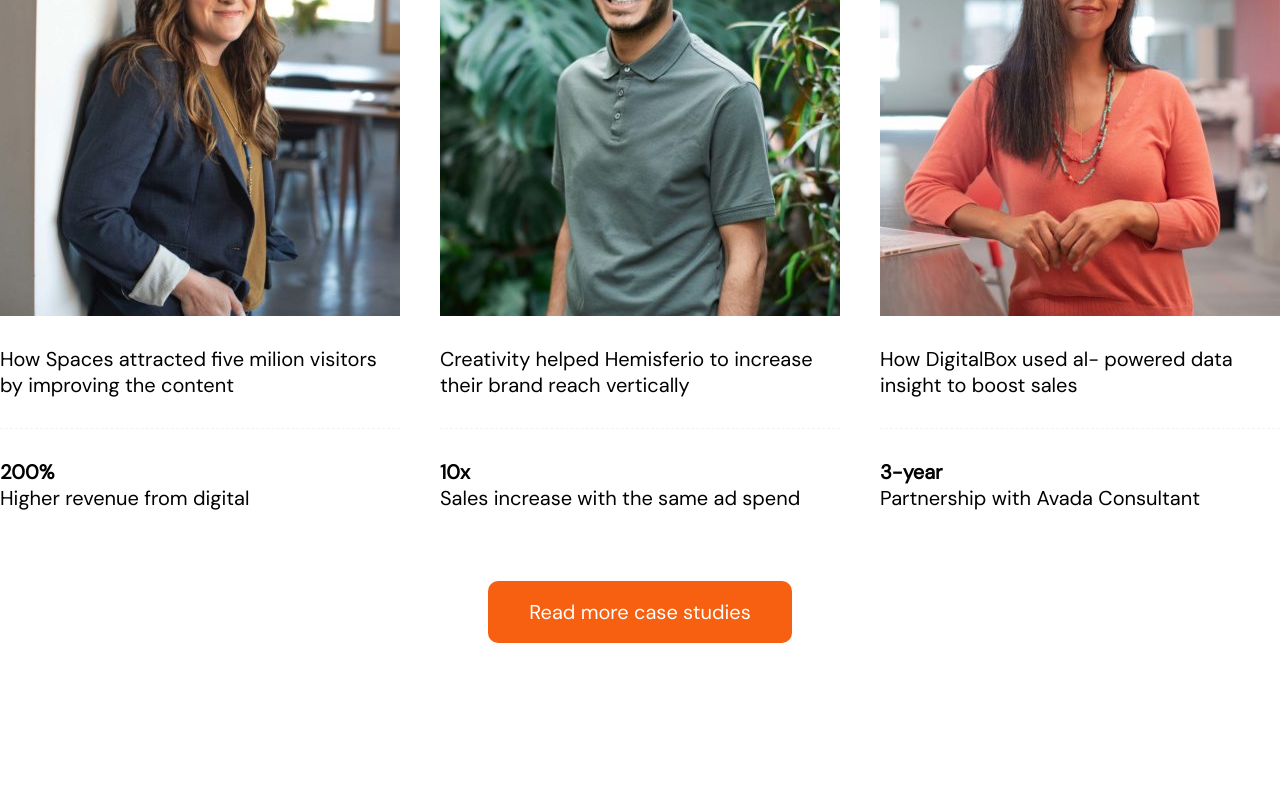
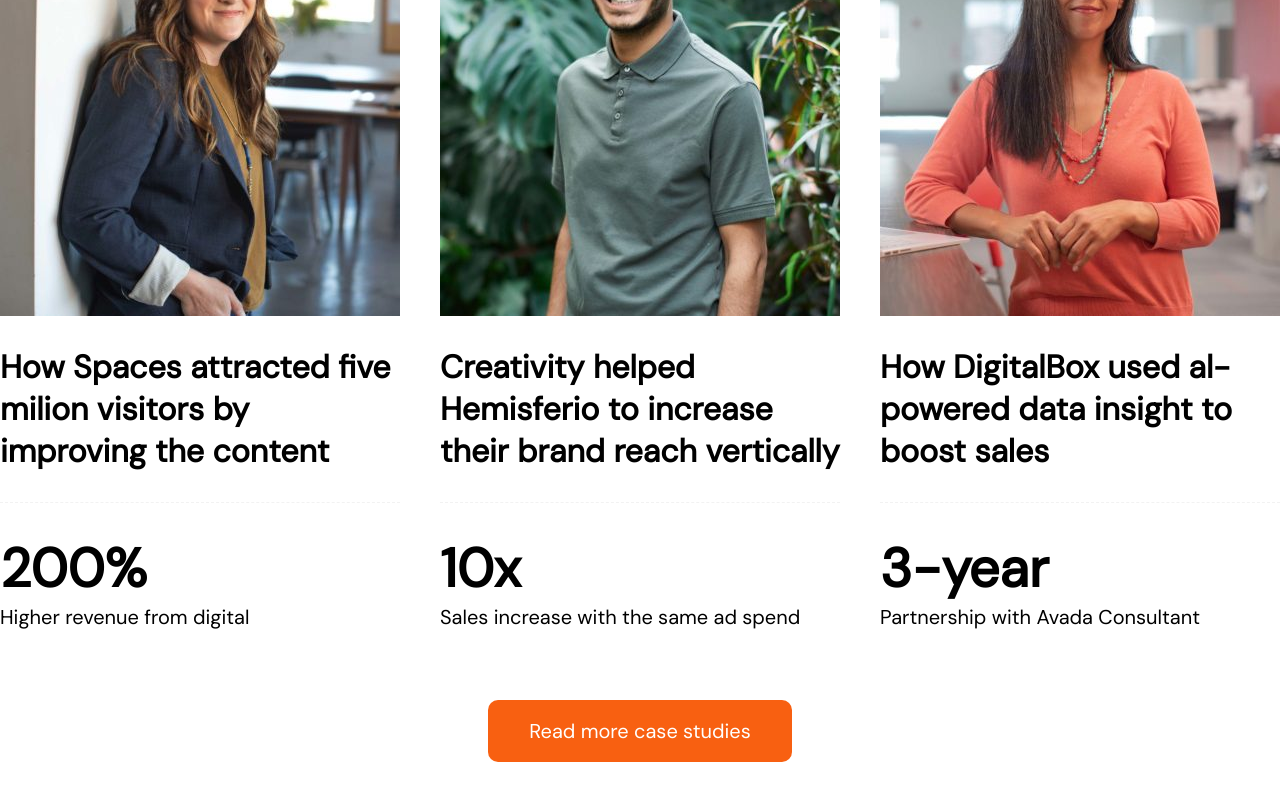
Before and after one commit to SaraG94/proj-html-vuejs, a Vue app: page / in a window 1280 px wide. Shown: the part 4236-5036 px from the top of the page. Before the commit the page ends 4979 px from the top, so only its background shows below. Built offline with nearby package versions, Linux system fonts and the light colour scheme; a web font is replaced by a local one.

Commit message:
FEAT style sectionTeam

```diff
--- a/src/components/SectionTeam.vue
+++ b/src/components/SectionTeam.vue
@@ -37,9 +37,9 @@
                 <div class="col-4 " v-for="member in members" :key="member.id">
                     <div class="card-member">
                         <img :src="member.picture" alt="">
-                        <p class="option">
+                        <h2 class="option">
                             {{ member.text }}
-                        </p>
+                        </h2>
                         <div class="stat">
                             <h3 class="numb-stat">{{ member.result }}</h3>
                             <p class="descrition-stat">
@@ -61,7 +61,7 @@
 section.team{
     padding: 100px 0;
 }
-section.team .container{
+.container{
     display: flex;
     flex-direction: column;
     gap: 70px;
@@ -90,6 +90,12 @@
     display: flex;
     flex-direction: column;
     gap: 30px;
+    .option{
+        font-size: 32px;
+    }
+    .numb-stat{
+        font-size: 54px;
+    }
 }
 
 .stat::before{
@@ -98,7 +104,6 @@
     margin-bottom: 30px;
     border-bottom: 1px dashed #F2F2F2;
 }
-
 .more .orange{
     padding: 18px 41px;
 }
```
